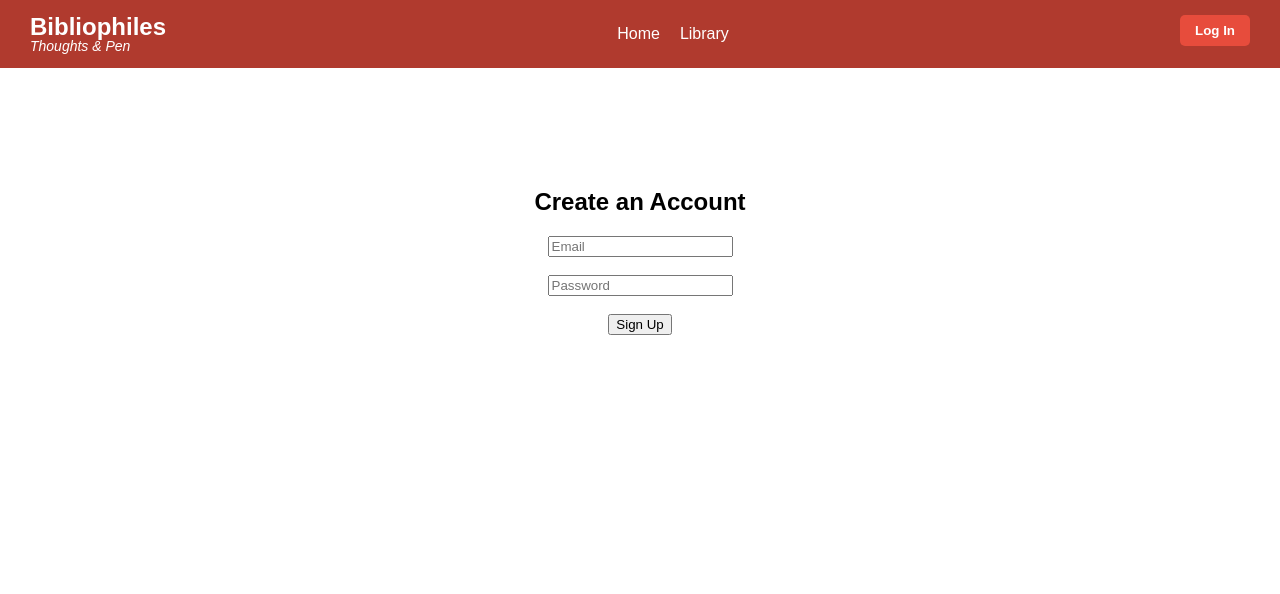
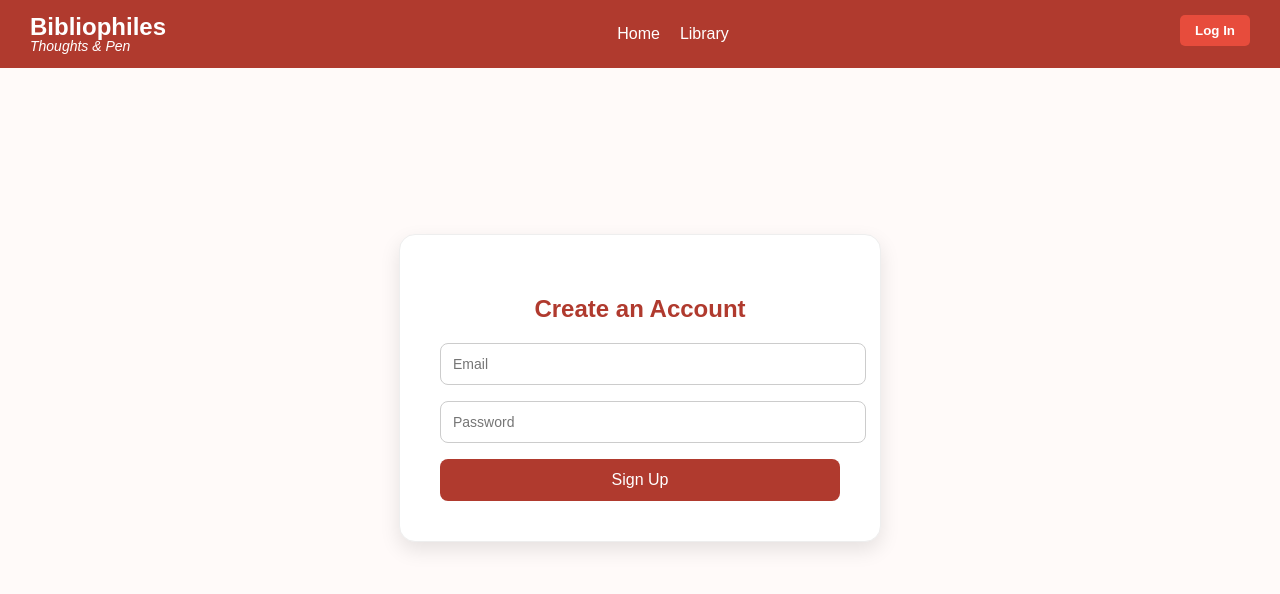
Before and after one commit to montasssar/Bibliophiles, a React (Create React App) app: page /signup in a window 1280 px wide. Shown: the top 594 px of the page. Built offline with nearby package versions, Linux system fonts and the light colour scheme; no server answers.

Commit message:
Enhanced SignUp form UI with modern card

```diff
--- /dev/null
+++ b/src/components/SignUp.css
@@ -0,0 +1,54 @@
+.signup-container {
+    display: flex;
+    justify-content: center;
+    align-items: center;
+    height: 80vh;
+    background-color: #fffaf9;
+  }
+
+  .signup-form {
+    background-color: white;
+    padding: 40px;
+    border-radius: 16px;
+    box-shadow: 0 8px 20px rgba(0, 0, 0, 0.1);
+    width: 100%;
+    max-width: 400px;
+    text-align: center;
+    border: 1px solid #eee;
+  }
+
+  .signup-form h2 {
+    margin-bottom: 20px;
+    color: #B03A2E;
+    font-size: 24px;
+  }
+
+  .signup-form input {
+    width: 100%;
+    padding: 12px;
+    margin-bottom: 16px;
+    border: 1px solid #ccc;
+    border-radius: 8px;
+    font-size: 14px;
+  }
+
+  .signup-form input:focus {
+    border-color: #B03A2E;
+    outline: none;
+  }
+
+  .signup-form button {
+    width: 100%;
+    padding: 12px;
+    background-color: #B03A2E;
+    color: white;
+    font-size: 16px;
+    border: none;
+    border-radius: 8px;
+    cursor: pointer;
+    transition: background-color 0.3s ease;
+  }
+
+  .signup-form button:hover {
+    background-color: #922B21;
+  }
--- a/src/components/SignUp.js
+++ b/src/components/SignUp.js
@@ -1,29 +1,37 @@
+// src/components/SignUp.js
 import React, { useState } from 'react';
-import { useAuth } from '../context/AuthContext';
 import { useNavigate } from 'react-router-dom';
+import './SignUp.css';
 
 const SignUp = () => {
   const [email, setEmail] = useState('');
   const [password, setPassword] = useState('');
-  const { signUp } = useAuth();
   const navigate = useNavigate();
 
-  const handleSubmit = async (e) => {
+  const handleSubmit = (e) => {
     e.preventDefault();
-    try {
-      await signUp(email, password);
-      navigate('/home');
-    } catch (error) {
-      alert(error.message);
-    }
+    // TODO: Firebase signup logic
+    console.log('Sign up:', email, password);
   };
 
   return (
-    <div style={{ padding: '100px 20px', textAlign: 'center' }}>
-      <h2>Create an Account</h2>
-      <form onSubmit={handleSubmit}>
-        <input type="email" placeholder="Email" onChange={(e) => setEmail(e.target.value)} required /><br /><br />
-        <input type="password" placeholder="Password" onChange={(e) => setPassword(e.target.value)} required /><br /><br />
+    <div className="signup-container">
+      <form className="signup-form" onSubmit={handleSubmit}>
+        <h2>Create an Account</h2>
+        <input
+          type="email"
+          placeholder="Email"
+          value={email}
+          onChange={(e) => setEmail(e.target.value)}
+          required
+        />
+        <input
+          type="password"
+          placeholder="Password"
+          value={password}
+          onChange={(e) => setPassword(e.target.value)}
+          required
+        />
         <button type="submit">Sign Up</button>
       </form>
     </div>
```
